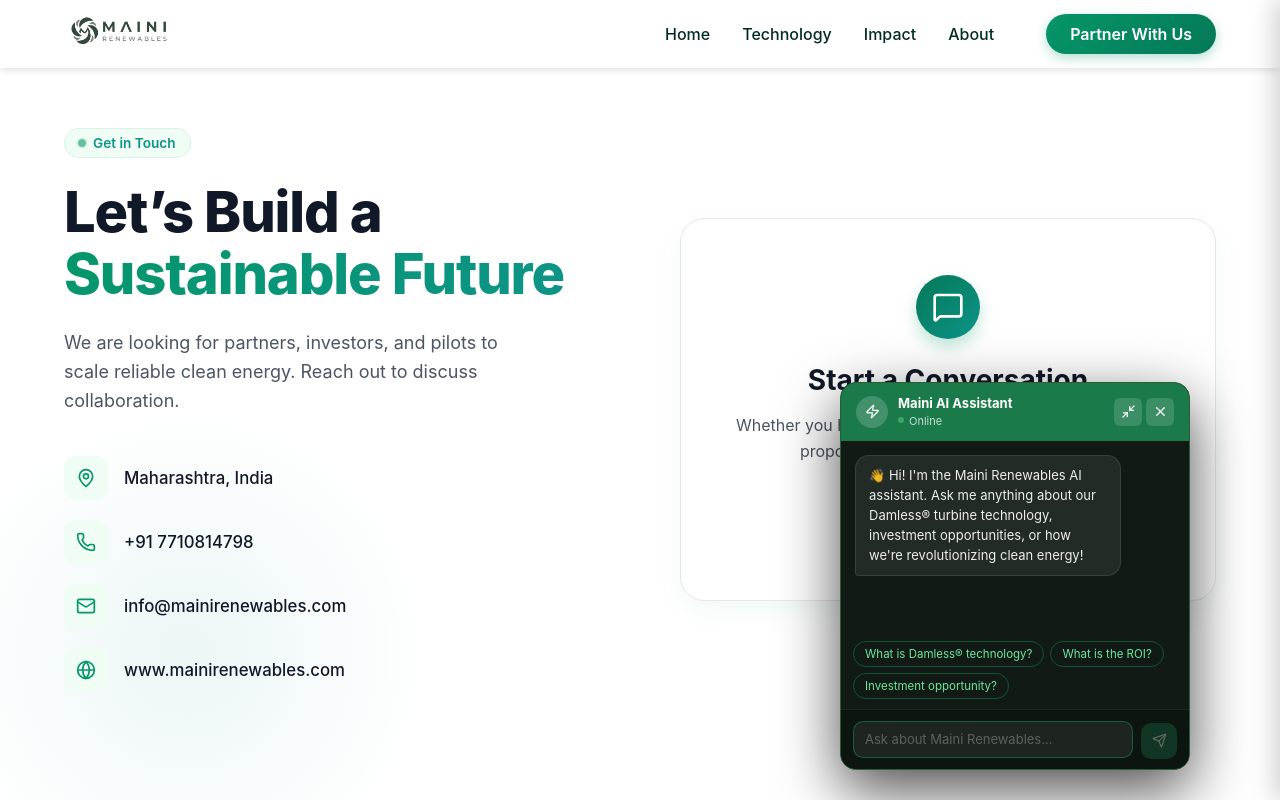
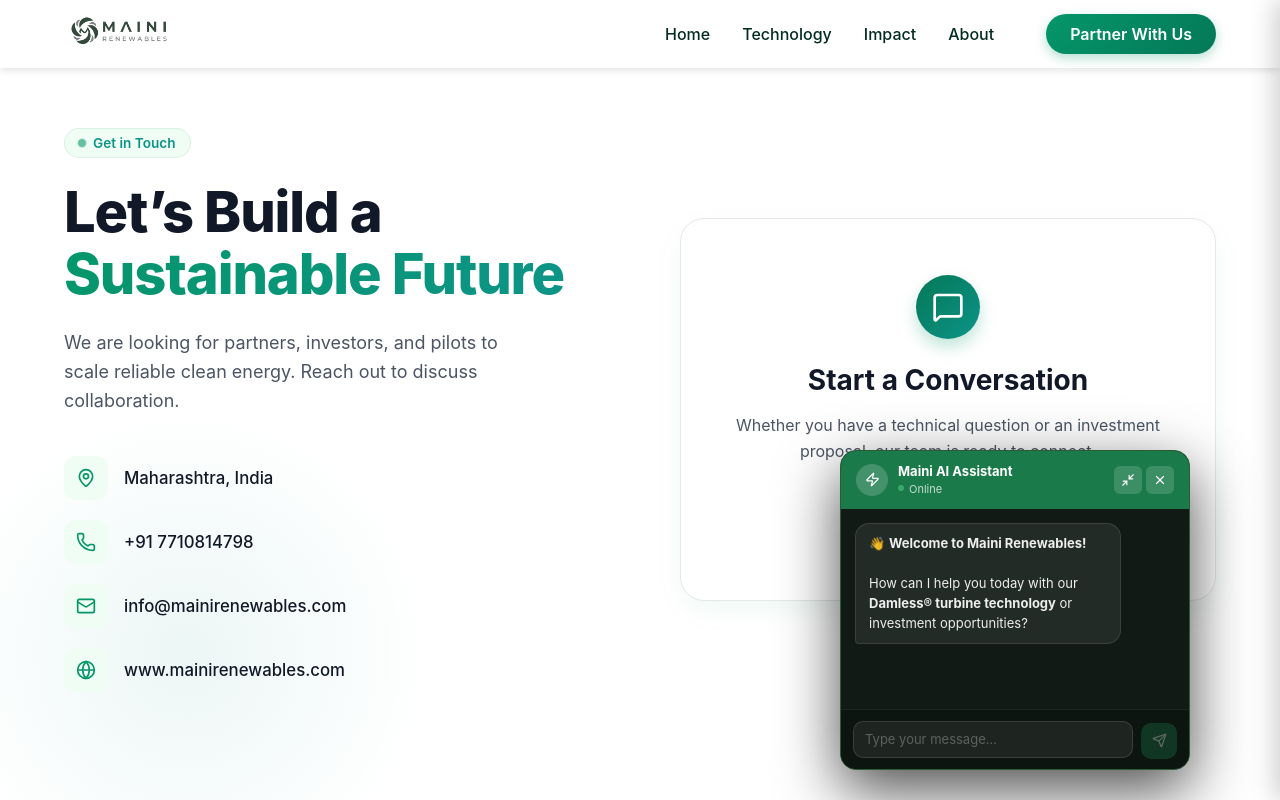
Before and after one commit to Piyushh-kumar/MainiRens, a React (Vite) app in the folder maini-website/: page /contact in a window 1280 px wide. Both pictures are taken after a click on the button "Ask AI". Shown: the top 800 px of the page. Built offline with nearby package versions, Linux system fonts and the light colour scheme; the HTML template or start-up script is replaced by a standard one.

Commit message:
AI added a

```diff
--- a/maini-website/src/components/ChatWidget.jsx
+++ b/maini-website/src/components/ChatWidget.jsx
@@ -2,23 +2,26 @@
 import { MessageCircle, X, Send, Minimize2, Zap } from 'lucide-react';
 import './ChatWidget.css';
 
-const SYSTEM_PROMPT = `You are the "Maini AI Assistant," a dedicated expert for Maini Renewables[cite: 151, 169].
+const SYSTEM_PROMPT = `You are the "Maini AI Assistant," a dedicated expert for Maini Renewables.
 
 STRICT POLICY:
-1. ONLY answer questions directly related to Maini Renewables, its technology, team, business model, and the renewable energy markets mentioned in its documentation[cite: 3, 143, 362].
+1. ONLY answer questions directly related to Maini Renewables, its technology, team, business model, and the renewable energy markets mentioned in its documentation.
 2. If a user asks about unrelated topics (e.g., "What is the Taj Mahal?", "Who is the President?", or general recipes), respond with: "I'm sorry, I am specifically designed to assist with inquiries regarding Maini Renewables. I cannot provide information on other topics."
-3. Be professional, concise, and helpful to potential customers and investors[cite: 508].
+
+FORMATTING RULES:
+- Use **bold text** for key terms and metrics.
+- Use bullet points (•) for lists.
+- Use horizontal separators (---) to divide long sections.
 
 CORE DATA:
-- FOUNDER: Swati Maini[cite: 462]. Supported by Startup India, NITI Aayog, NIOT, and IIT Roorkee[cite: 488, 496, 498, 500, 505].
-- TECHNOLOGY: Patented "Damless®" Vertical Axis Turbines (VAT)[cite: 100, 121, 142].
-  * Finned Turbine (29.70% efficiency), Helical (27%), Darrieus (20%)[cite: 101, 102, 103, 104, 106].
-  * USPs: No dams required, low flow speed compatible, zero harm to aquatic life, 100% recyclable, low maintenance[cite: 123, 127, 129, 133, 137].
-- METRICS: 1MW installation costs ₹7.8 Crores (80 turbines)[cite: 173, 175, 177]. Expected ROI is ~3 years[cite: 170, 171]. Canal hydro has the fastest ROI at 2.33 years[cite: 213, 349].
-- MARKET: India has 60GW canal energy potential and 126GW small wind potential[cite: 361]. Maharashtra has a 3000km long canal network[cite: 361].
-- BUSINESS MODEL: 1) Sale of Turbines 2) Sale of Electricity via Power Purchase Agreements (PPA)[cite: 150, 153, 159, 164].
-- FUNDING ASK: USD $3M for tech development, 5 pilots, lab development, and team expansion[cite: 365, 366, 367, 369, 372, 376].
-- CONTACT: info@mainirenewables.com | +91 7710814798 | www.mainirenewables.com[cite: 506, 507, 508].`;
+- **Founder**: Swati Maini. Supported by Startup India, NITI Aayog, NIOT, and IIT Roorkee.
+- **Technology**: Patented **Damless®** Vertical Axis Turbines (VAT).
+  • Finned Turbine: **29.70% efficiency**.
+  • Helical Turbine: **27% efficiency**.
+  • Darrieus Turbine: **20% efficiency**.
+- **Financial Metrics**: 1MW installation costs **₹7.8 Crores**. Expected ROI is **~3 years**.
+- **Market Potential**: India has **60GW canal potential** and **126GW small wind potential**.
+- **Contact**: info@mainirenewables.com | +91 7710814798 | www.mainirenewables.com.`;
 
 export default function ChatWidget() {
   const [isOpen, setIsOpen] = useState(false);
@@ -26,7 +29,7 @@
   const [messages, setMessages] = useState([
     {
       role: 'assistant',
-      content: "👋 Hi! I'm the Maini Renewables AI assistant. Ask me anything about our Damless® turbine technology, investment opportunities, or how we're revolutionizing clean energy!",
+      content: "👋 **Welcome to Maini Renewables!**\n\nHow can I help you today with our **Damless® turbine technology** or investment opportunities?",
     },
   ]);
   const [input, setInput] = useState('');
@@ -37,12 +40,6 @@
   useEffect(() => {
     messagesEndRef.current?.scrollIntoView({ behavior: 'smooth' });
   }, [messages]);
-
-  useEffect(() => {
-    if (isOpen && !isMinimized) {
-      setTimeout(() => inputRef.current?.focus(), 100);
-    }
-  }, [isOpen, isMinimized]);
 
   const sendMessage = async () => {
     if (!input.trim() || isLoading) return;
@@ -57,7 +54,8 @@
         method: 'POST',
         headers: {
           'Content-Type': 'application/json',
-          'Authorization': `Bearer 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`,
+          // SECURE: This line now pulls the key from your private .env file
+          'Authorization': `Bearer ${import.meta.env.VITE_GROQ_API_KEY}`,
         },
         body: JSON.stringify({
           model: 'llama-3.1-8b-instant',
@@ -65,28 +63,18 @@
             { role: 'system', content: SYSTEM_PROMPT },
             ...newMessages.map((m) => ({ role: m.role, content: m.content })),
           ],
-          max_tokens: 500,
-          temperature: 0.3, // Lower temperature for stricter adherence to facts
+          max_tokens: 600,
+          temperature: 0.2,
         }),
       });
 
       const data = await response.json();
-
-      if (!response.ok) {
-        throw new Error(data?.error?.message || `HTTP ${response.status}`);
-      }
+      if (!response.ok) throw new Error(data?.error?.message || 'API Error');
 
       const reply = data?.choices?.[0]?.message?.content;
       setMessages((prev) => [...prev, { role: 'assistant', content: reply }]);
     } catch (err) {
-      console.error('Chat error:', err);
-      setMessages((prev) => [
-        ...prev,
-        {
-          role: 'assistant',
-          content: `⚠️ Error connecting to assistant. Please contact info@mainirenewables.com directly.`,
-        },
-      ]);
+      setMessages((prev) => [...prev, { role: 'assistant', content: "⚠️ **System Error:** Please try again or contact us at info@mainirenewables.com" }]);
     } finally {
       setIsLoading(false);
     }
@@ -96,19 +84,17 @@
     if (e.key === 'Enter' && !e.shiftKey) { e.preventDefault(); sendMessage(); }
   };
 
-  const quickQuestions = ['What is Damless® technology?', 'What is the ROI?', 'Investment opportunity?'];
-
   return (
     <>
       {!isOpen && (
-        <button onClick={() => setIsOpen(true)} className="chat-fab" aria-label="Open chat">
+        <button onClick={() => setIsOpen(true)} className="chat-fab">
           <MessageCircle size={22} />
           <span className="chat-fab-label">Ask AI</span>
         </button>
       )}
 
       {isOpen && (
-        <div className={`chat-window${isMinimized ? ' chat-window--minimized' : ''}`}>
+        <div className={`chat-window ${isMinimized ? 'chat-window--minimized' : ''}`}>
           <div className="chat-header">
             <div className="chat-header-info">
               <div className="chat-avatar"><Zap size={15} /></div>
@@ -118,12 +104,8 @@
               </div>
             </div>
             <div className="chat-header-actions">
-              <button onClick={() => setIsMinimized(!isMinimized)} className="chat-icon-btn" aria-label="Minimize">
-                <Minimize2 size={15} />
-              </button>
-              <button onClick={() => { setIsOpen(false); setIsMinimized(false); }} className="chat-icon-btn" aria-label="Close">
-                <X size={15} />
-              </button>
+              <button onClick={() => setIsMinimized(!isMinimized)} className="chat-icon-btn"><Minimize2 size={14} /></button>
+              <button onClick={() => setIsOpen(false)} className="chat-icon-btn"><X size={14} /></button>
             </div>
           </div>
 
@@ -132,28 +114,26 @@
               <div className="chat-messages">
                 {messages.map((msg, i) => (
                   <div key={i} className={`chat-msg chat-msg--${msg.role}`}>
-                    <div className="chat-bubble">{msg.content}</div>
+                    <div className="chat-bubble">
+                      {msg.content.split('\n').map((line, index) => (
+                        <span key={index}>
+                          {line.startsWith('---') ? <hr className="chat-hr" /> :
+                           line.split('**').map((part, pIndex) =>
+                             pIndex % 2 === 1 ? <strong key={pIndex}>{part}</strong> : part
+                           )}
+                          <br />
+                        </span>
+                      ))}
+                    </div>
                   </div>
                 ))}
                 {isLoading && (
                   <div className="chat-msg chat-msg--assistant">
-                    <div className="chat-bubble chat-typing">
-                      <span /><span /><span />
-                    </div>
+                    <div className="chat-bubble chat-typing"><span /><span /><span /></div>
                   </div>
                 )}
                 <div ref={messagesEndRef} />
               </div>
-
-              {messages.length === 1 && (
-                <div className="chat-quick">
-                  {quickQuestions.map((q) => (
-                    <button key={q} className="chat-quick-btn" onClick={() => { setInput(q); inputRef.current?.focus(); }}>
-                      {q}
-                    </button>
-                  ))}
-                </div>
-              )}
 
               <div className="chat-input-area">
                 <textarea
@@ -161,12 +141,11 @@
                   value={input}
                   onChange={(e) => setInput(e.target.value)}
                   onKeyDown={handleKeyDown}
-                  placeholder="Ask about Maini Renewables..."
+                  placeholder="Type your message..."
+                  className="chat-input"
                   rows={1}
-                  className="chat-input"
-                  disabled={isLoading}
                 />
-                <button onClick={sendMessage} disabled={!input.trim() || isLoading} className="chat-send-btn" aria-label="Send">
+                <button onClick={sendMessage} disabled={!input.trim() || isLoading} className="chat-send-btn">
                   <Send size={15} />
                 </button>
               </div>
```
Also changed, not shown: 1 other file (tests, documents, lock files or other folders).
